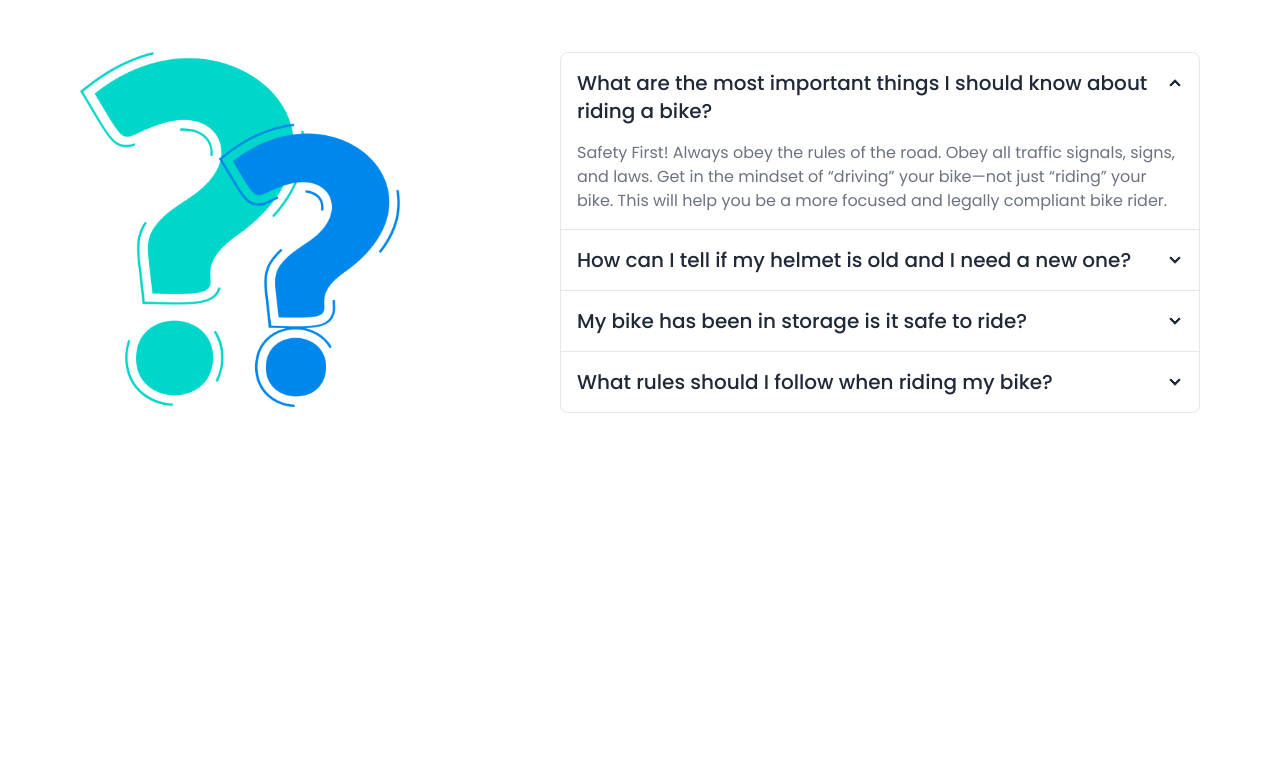
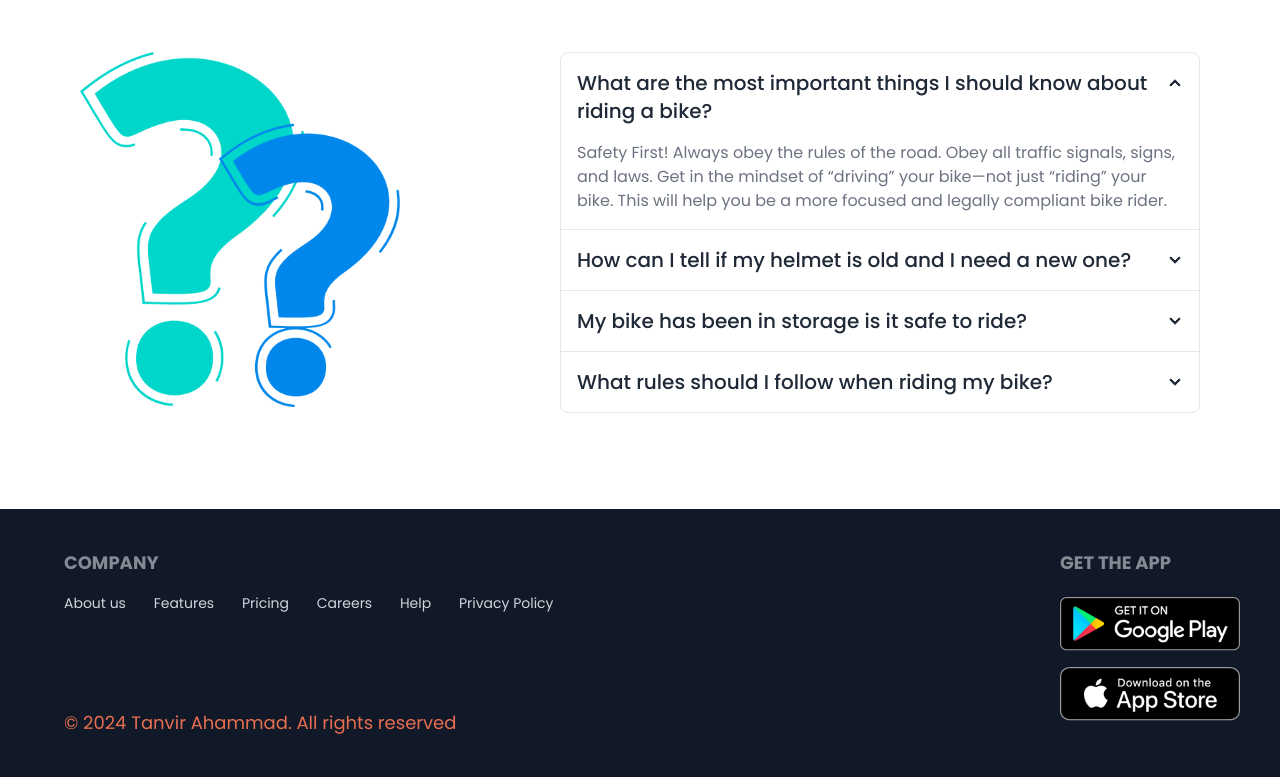
Before and after one commit to tanvirGHD/Biker-jone, a plain HTML site: page index.html in a window 1280 px wide. Shown: the part 2575-3352 px from the top of the page. Before the commit the page ends 3084 px from the top, so only its background shows below. Drawn offline with nearby package versions, Linux system fonts and the light colour scheme.

Commit message:
Footer Section done

```diff
--- a/index.html
+++ b/index.html
@@ -172,7 +172,7 @@
         <!-- Latest Bike Section -->
         <section class="mb-24 container mx-auto ">
             <h1 class="text-5xl font-bold text-center mb-14">Latest News</h1>
-            <div class="grid  grid-cols-1 md:grid-cols-2 lg:flex lg:justify-evenly gap-7">
+            <div class="grid  grid-cols-1 md:grid-cols-2 lg:flex lg:justify-evenly gap-10">
                 <!-- latest bike card-1 -->
                   <div class="card bg-base-100 w-96 shadow-xl container mx-auto">
                     <figure>
@@ -181,7 +181,7 @@
                     </figure>
                     <div class="card-body">
                       <h2 class="card-title">Shoes!</h2>
-                      <p>If a dog chews shoes whose shoes does he choose?</p>
+                      <p class="text-gray-500">If a dog chews shoes whose shoes does he choose?</p>
                       <div class="card-actions ">
                         <button class="btn bg-bike-primary text-white">Buy Now</button>
                       </div>
@@ -195,7 +195,7 @@
                     </figure>
                     <div class="card-body">
                       <h2 class="card-title">Shoes!</h2>
-                      <p>If a dog chews shoes whose shoes does he choose?</p>
+                      <p class="text-gray-500">If a dog chews shoes whose shoes does he choose?</p>
                       <div class="card-actions ">
                         <button class="btn  border-2 border-bike-primary text-bike-primary">Buy Now</button>
                       </div>
@@ -210,7 +210,7 @@
                     </figure>
                     <div class="card-body">
                       <h2 class="card-title">Shoes!</h2>
-                      <p>If a dog chews shoes whose shoes does he choose?</p>
+                      <p class="text-gray-500">If a dog chews shoes whose shoes does he choose?</p>
                       <div class="card-actions ">
                         <button class="btn  border-2 border-bike-primary text-bike-primary">Buy Now</button>
                       </div>
@@ -324,5 +324,26 @@
         </section>
     </main>
     <!-- Footer Section -->
+        <footer class="footer bg-gray-900 text-gray-500 p-10">
+                <div class="container mx-auto grid grid-cols-1 lg:grid-cols-2 ">
+                      <nav class="space-x-6 text-gray-300">
+                        <h6 class="ml-6 mb-4 footer-title text-lg">Company</h6>
+                        <a class="link link-hover">About us</a>
+                        <a class="link link-hover">Features</a>
+                        <a class="link link-hover">Pricing</a>
+                        <a class="link link-hover">Careers</a>
+                        <a class="link link-hover">Help</a>
+                        <a class="link link-hover">Privacy Policy</a>
+                        <br>
+                        <p class="mt-24 text-bike-primary text-lg">© 2024 Tanvir Ahammad. All rights reserved</p>
+                      </nav>
+                      <nav class=" pl-8 lg:ml-96">
+                        <h6 class="footer-title text-lg text-gray-300 mb-5">Get the App</h6>
+                        <img class="w-52 mb-4" src="images/others/android.png" alt="">
+                        <img class="w-52" src="images/others/ios.png" alt="">
+                        </div>
+                      </nav>
+                </div>
+        </footer>
 </body>
 </html>
```
